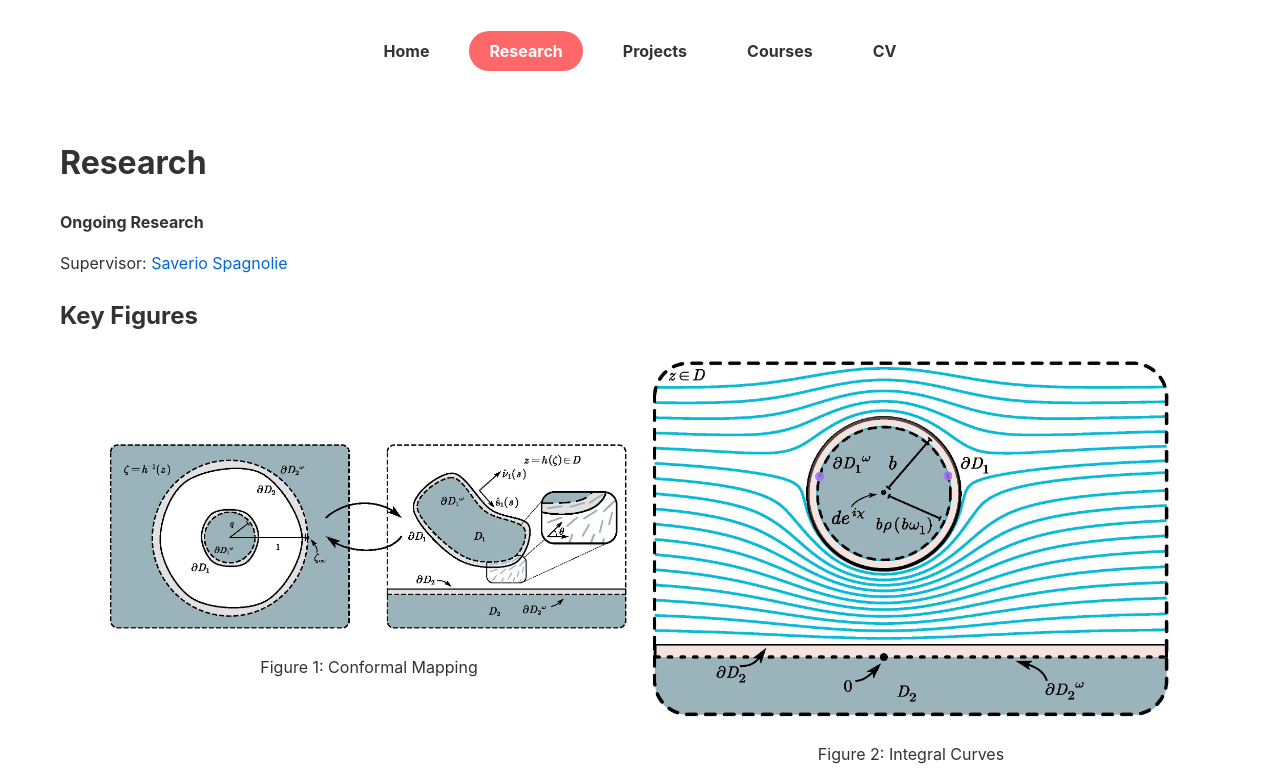
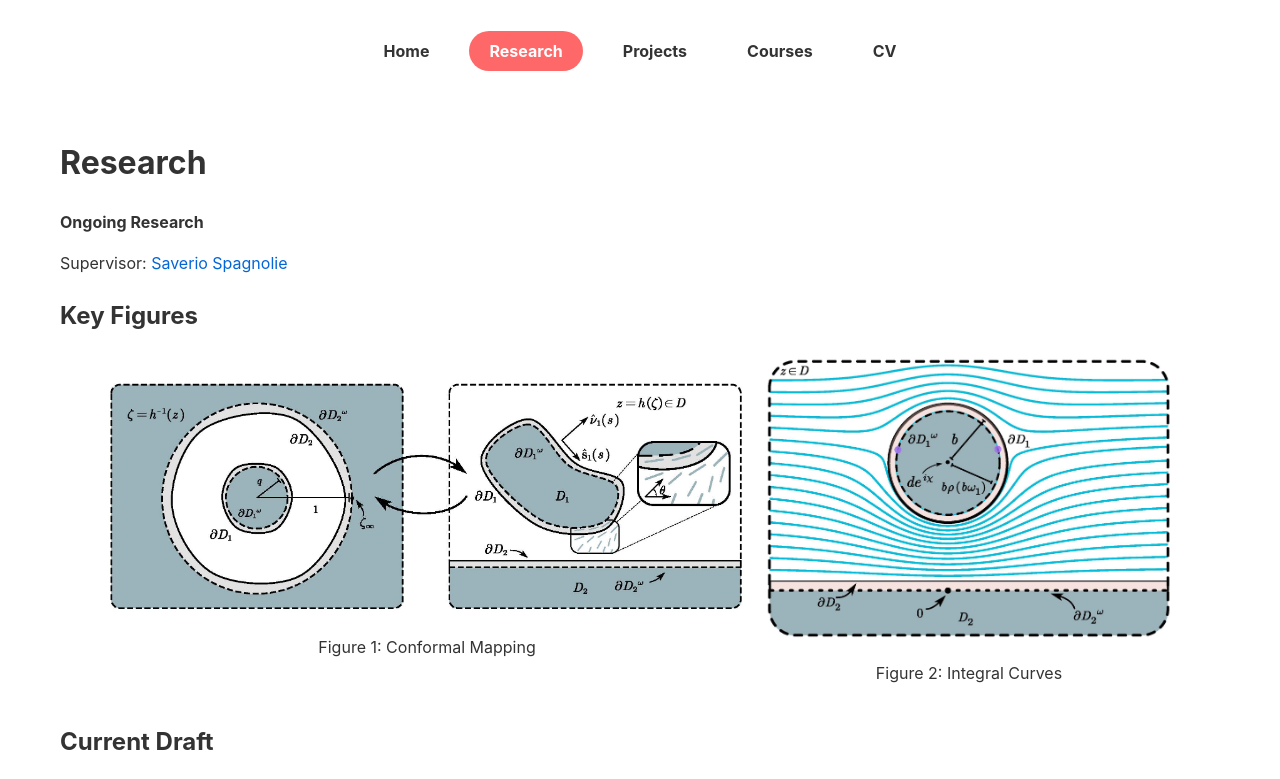
Before and after one commit to Yoon-1023/Yoon-1023.github.io, a Jekyll site: the page built from research.md, in a window 1280 px wide. Shown: the top 779 px of the page. Built offline with Jekyll 4.4.1, drawn with Linux system fonts in a browser that asks for light colours; grey boxes are pictures that could not be loaded.

Commit message:
Update research.md

```diff
--- a/research.md
+++ b/research.md
@@ -12,12 +12,12 @@ Supervisor: [Saverio Spagnolie](https://people.math.wisc.edu/~spagnolie/)
 ## Key Figures
 <div style="display: flex; flex-wrap: wrap; gap: 20px; align-items: center; justify-content: center;">
 
-   <div style="width: 45%; text-align: center;">
+   <div style="width: 55%; text-align: center;">
        <img src="/LC/figures/conformal_mapping.jpg" alt="Conformal Mapping" style="width: 100%; height: auto; border-radius: 8px;">
        <p>Figure 1: Conformal Mapping</p>
    </div>
 
-   <div style="width: 45%; text-align: center;">
+   <div style="width: 35%; text-align: center;">
        <img src="/LC/figures/integral_curves.jpg" alt="Integral Curves" style="width: 100%; height: auto; border-radius: 8px;">
        <p>Figure 2: Integral Curves</p>
    </div>
```
